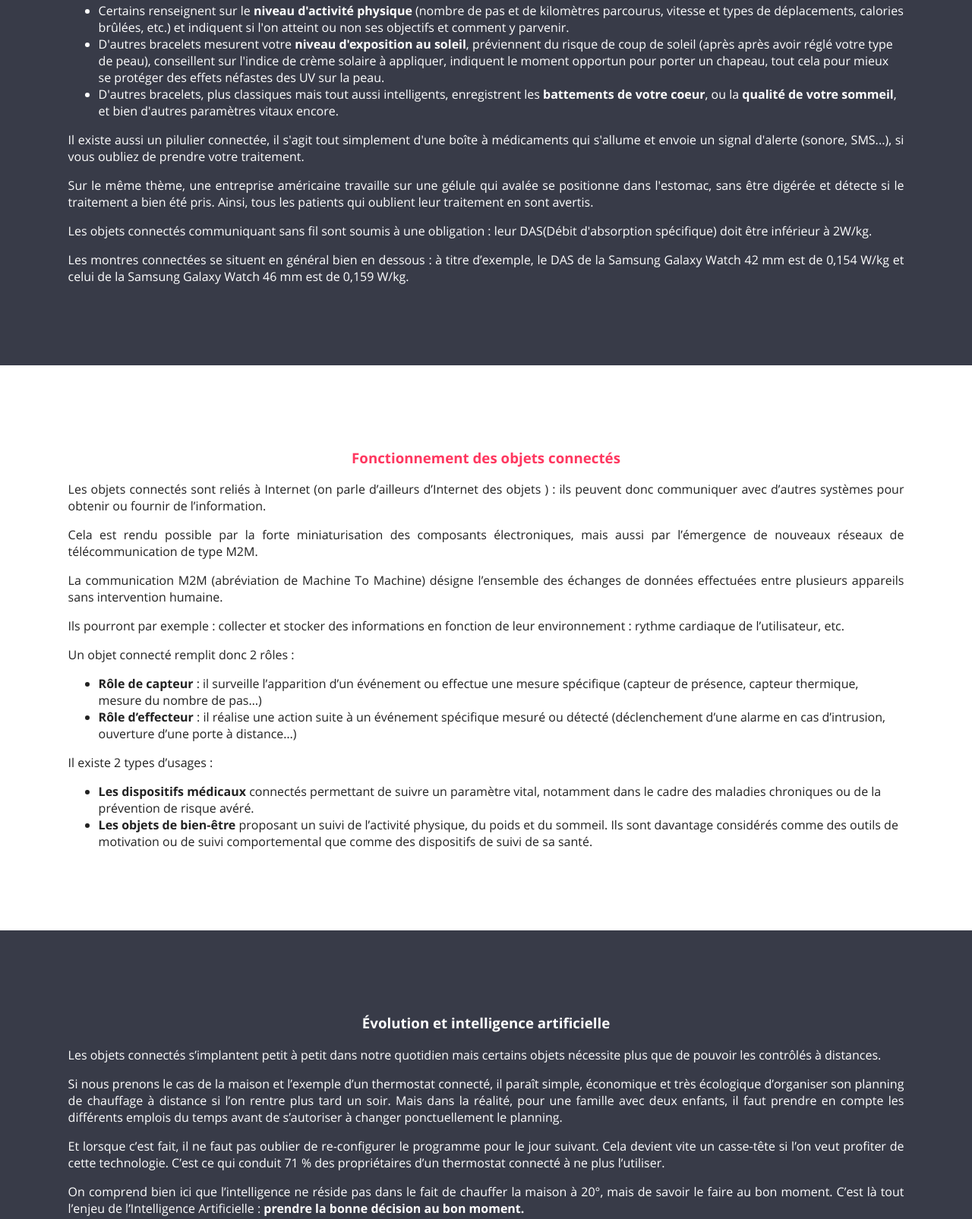
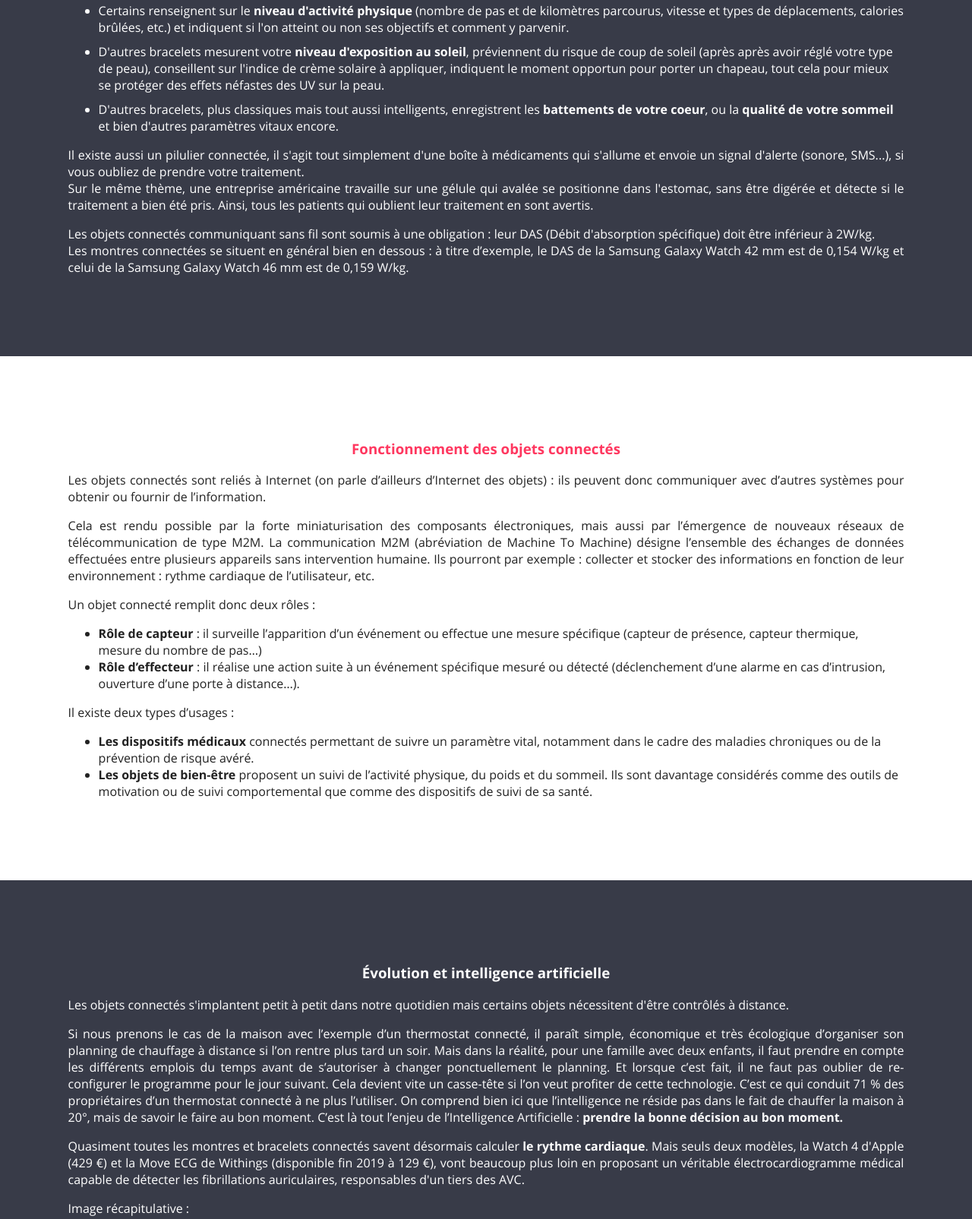
Before and after one commit to ronanren/site-ppp, a website: page objets-connectes/index.html in a window 1280 px wide. Shown: the part 968-2573 px from the top of the page at 76% size. Drawn offline with Linux system fonts and the light colour scheme; files that its build step writes are made by us from their sources.

Commit message:
Correction de fautes d'orthographes

```diff
--- a/css/style.css
+++ b/css/style.css
@@ -639,3 +639,8 @@ footer a {
 .google-fit img, .piconet img, .linear-regression img {
     max-width: 300px;
 }
+
+/* OBJETS */
+#utilisation li {
+    margin-top: 10px;
+}
--- a/objets-connectes/index.html
+++ b/objets-connectes/index.html
@@ -87,9 +87,11 @@
     <main>
         <header>
             <h2>Objets connectés</h2>
-            <p>Les objets connectés captent, stockent, traitent et transmettent des données. Ils peuvent recevoir et
+            <p>
+                Les objets connectés captent, stockent, traitent et transmettent des données. Ils peuvent recevoir et
                 donner des instructions et ont pour cela la capacité à se connecter à un réseau d’information. Ce réseau
-                s'appelle Internet des Objets (IDO) ou Internet of Things (IoT).</p>
+                s'appelle Internet des Objets (IDO) ou Internet of Things (IoT).
+            </p>
             <div class="image-3d">
                 <div class="watch-3d"></div>
             </div>
@@ -97,7 +99,8 @@
 
         <article id="utilisation">
             <h3>Utilisation des objets connectés</h3>
-            <p>Les objets connectés de santé ou de bien-être permettent de franchir un pas important dans sa relation
+            <p>
+                Les objets connectés de santé ou de bien-être permettent de franchir un pas important dans sa relation
                 avec la santé : en se concentrant sur la mesure de paramètres physiologiques comme le rythme cardiaque,
                 la tension, le taux de glycémie ou des activités sportives, sommeil...
             </p>
@@ -108,76 +111,97 @@
                         kilomètres parcourus, vitesse et types de déplacements, calories brûlées, etc.) et indiquent si
                         l'on atteint ou non ses objectifs et comment y parvenir.
                     </li>
-                    <li>D'autres bracelets mesurent votre <b>niveau d'exposition au soleil</b>, préviennent du risque de
-                        coup de soleil (après après avoir réglé votre type de peau), conseillent sur l'indice de crème
-                        solaire à appliquer, indiquent le moment opportun pour porter un chapeau, tout cela pour mieux
-                        se protéger des effets néfastes des UV sur la peau.
+                    <li>D'autres bracelets mesurent votre <strong>niveau d'exposition au soleil</strong>, préviennent du
+                        risque de coup de soleil (après après avoir réglé votre type de peau), conseillent sur l'indice
+                        de crème solaire à appliquer, indiquent le moment opportun pour porter un chapeau, tout cela
+                        pour mieux se protéger des effets néfastes des UV sur la peau.
                     </li>
-                    <li>D'autres bracelets, plus classiques mais tout aussi intelligents, enregistrent les <b>battements
-                            de
-                            votre coeur</b>, ou la <b>qualité de votre sommeil</b>, et bien d'autres paramètres vitaux
-                        encore. </li>
+                    <li>D'autres bracelets, plus classiques mais tout aussi intelligents, enregistrent les
+                        <strong>battements de votre coeur</strong>, ou la <strong>qualité de votre sommeil</strong> et
+                        bien d'autres paramètres vitaux encore.
+                    </li>
                 </ul>
             </p>
-            <p>Il existe aussi un pilulier connectée, il s'agit tout simplement d'une boîte à médicaments qui s'allume
-                et envoie un signal d'alerte (sonore, SMS...), si vous oubliez de prendre votre traitement.</p>
-            <p>Sur le même thème, une entreprise américaine travaille sur une gélule qui avalée se positionne dans
+
+            <p>
+                Il existe aussi un pilulier connectée, il s'agit tout simplement d'une boîte à médicaments qui s'allume
+                et envoie un signal d'alerte (sonore, SMS...), si vous oubliez de prendre votre traitement. <br />
+                Sur le même thème, une entreprise américaine travaille sur une gélule qui avalée se positionne dans
                 l'estomac, sans être digérée et détecte si le traitement a bien été pris. Ainsi, tous les patients qui
-                oublient leur traitement en sont avertis.</p>
-            <p>Les objets connectés communiquant sans fil sont soumis à une obligation : leur DAS(Débit d'absorption
-                spécifique) doit être inférieur à 2W/kg.</p>
-            <p>Les montres connectées se situent en général bien en dessous : à titre d’exemple, le DAS de la Samsung
-                Galaxy Watch 42 mm est de 0,154 W/kg et celui de la Samsung Galaxy Watch 46 mm est de 0,159 W/kg.</p>
+                oublient leur traitement en sont avertis.
+            </p>
+            <p>
+                Les objets connectés communiquant sans fil sont soumis à une obligation : leur DAS (Débit d'absorption
+                spécifique) doit être inférieur à 2W/kg. <br />
+                Les montres connectées se situent en général bien en dessous : à titre d’exemple, le DAS de la Samsung
+                Galaxy Watch 42 mm est de 0,154 W/kg et celui de la Samsung Galaxy Watch 46 mm est de 0,159 W/kg.
+            </p>
         </article>
         <article id="fonctionnement">
             <h3>Fonctionnement des objets connectés</h3>
-            <p>Les objets connectés sont reliés à Internet (on parle d’ailleurs d’Internet des objets ) : ils peuvent
-                donc communiquer avec d’autres systèmes pour obtenir ou fournir de l’information. </p>
-            <p>Cela est rendu possible par la forte miniaturisation des composants électroniques, mais aussi par
-                l’émergence de nouveaux réseaux de télécommunication de type M2M.</p>
-            <p>La communication M2M (abréviation de Machine To Machine) désigne l’ensemble des échanges de données
-                effectuées entre plusieurs appareils sans intervention humaine.</p>
-            <p>Ils pourront par exemple : collecter et stocker des informations en fonction de leur environnement :
+            <p>
+                Les objets connectés sont reliés à Internet (on parle d’ailleurs d’Internet des objets) : ils peuvent
+                donc communiquer avec d’autres systèmes pour obtenir ou fournir de l’information.
+            </p>
+            <p>
+                Cela est rendu possible par la forte miniaturisation des composants électroniques, mais aussi par
+                l’émergence de nouveaux réseaux de télécommunication de type M2M.
+                La communication M2M (abréviation de Machine To Machine) désigne l’ensemble des échanges de données
+                effectuées entre plusieurs appareils sans intervention humaine.
+                Ils pourront par exemple : collecter et stocker des informations en fonction de leur environnement :
                 rythme cardiaque de l’utilisateur, etc.
             </p>
-            <p>Un objet connecté remplit donc 2 rôles :</p>
-            <ul>
-                <li><b>Rôle de capteur</b> : il surveille l’apparition d’un événement ou effectue une mesure spécifique
-                    (capteur de présence, capteur thermique, mesure du nombre de pas…)</li>
-                <li><b>Rôle d’effecteur</b> : il réalise une action suite à un événement spécifique mesuré ou détecté
-                    (déclenchement d’une alarme en cas d’intrusion, ouverture d’une porte à distance…)</li>
-            </ul>
-            <p>Il existe 2 types d’usages :</p>
-            <ul>
-                <li><b>Les dispositifs médicaux</b> connectés permettant de suivre un paramètre vital, notamment dans le
-                    cadre des maladies chroniques ou de la prévention de risque avéré.</li>
-                <li><b>Les objets de bien-être</b> proposant un suivi de l’activité physique, du poids et du sommeil.
-                    Ils sont davantage considérés comme des outils de motivation ou de suivi comportemental que comme
-                    des dispositifs de suivi de sa santé.</li>
-            </ul>
+            <p>Un objet connecté remplit donc deux rôles :
+                <ul>
+                    <li>
+                        <strong>Rôle de capteur</strong> : il surveille l’apparition d’un événement ou effectue une
+                        mesure spécifique (capteur de présence, capteur thermique, mesure du nombre de pas…)
+                    </li>
+                    <li>
+                        <strong>Rôle d’effecteur</strong> : il réalise une action suite à un événement spécifique mesuré
+                        ou détecté (déclenchement d’une alarme en cas d’intrusion, ouverture d’une porte à distance…).
+                    </li>
+                </ul>
+            </p>
+            <p>Il existe deux types d’usages :
+                <ul>
+                    <li>
+                        <strong>Les dispositifs médicaux</strong> connectés permettant de suivre un paramètre vital,
+                        notamment dans le cadre des maladies chroniques ou de la prévention de risque avéré.
+                    </li>
+                    <li><strong>Les objets de bien-être</strong> proposent un suivi de l’activité physique, du poids et
+                        du sommeil. Ils sont davantage considérés comme des outils de motivation ou de suivi
+                        comportemental que comme des dispositifs de suivi de sa santé.
+                    </li>
+                </ul>
+            </p>
         </article>
         <article id="evolution">
             <h3>Évolution et intelligence artificielle</h3>
-            <p>Les objets connectés s’implantent petit à petit dans notre quotidien mais certains objets nécessite plus
-                que de pouvoir les contrôlés à distances.</p>
-            <p>Si nous prenons le cas de la maison et l’exemple d’un thermostat connecté, il paraît simple, économique
+            <p>
+                Les objets connectés s'implantent petit à petit dans notre quotidien mais certains objets nécessitent
+                d'être contrôlés à distance.
+            </p>
+            <p>
+                Si nous prenons le cas de la maison avec l’exemple d’un thermostat connecté, il paraît simple, économique
                 et très écologique d’organiser son planning de chauffage à distance si l’on rentre plus tard un soir.
                 Mais dans la réalité, pour une famille avec deux enfants, il faut prendre en compte les différents
-                emplois du temps avant de s’autoriser à changer ponctuellement le planning.</p>
-            <p> Et lorsque c’est fait, il ne faut pas oublier de re-configurer le programme pour le jour suivant. Cela
-                devient vite un casse-tête si l’on veut profiter de cette technologie. C’est ce qui conduit 71 % des
-                propriétaires d’un thermostat connecté à ne plus l’utiliser.</p>
-            <p>On comprend bien ici que l’intelligence ne réside pas dans le fait de chauffer la maison à 20°, mais de
-                savoir le faire au bon moment. C’est là tout l’enjeu de l’Intelligence Artificielle : <b>prendre la
-                    bonne décision au bon moment.</b></p>
-            <p>Quasiment toutes les montres et bracelets connectés savent désormais calculer <b>le rythme cardiaque</b>.
+                emplois du temps avant de s’autoriser à changer ponctuellement le planning. Et lorsque c’est fait, il ne
+                faut pas oublier de re-configurer le programme pour le jour suivant. Cela devient vite un casse-tête si
+                l’on veut profiter de cette technologie. C’est ce qui conduit 71 % des propriétaires d’un thermostat
+                connecté à ne plus l’utiliser. On comprend bien ici que l’intelligence ne réside pas dans le fait de
+                chauffer la maison à 20°, mais de savoir le faire au bon moment. C’est là tout l’enjeu de l’Intelligence
+                Artificielle : <strong>prendre la bonne décision au bon moment.</strong></p>
+            <p>
+                Quasiment toutes les montres et bracelets connectés savent désormais calculer <b>le rythme cardiaque</b>.
                 Mais seuls deux modèles, la Watch 4 d'Apple (429 €) et la Move ECG de Withings (disponible fin 2019 à
                 129 €), vont beaucoup plus loin en proposant un véritable électrocardiogramme médical capable de
-                détecter les fibrillations auriculaires, responsables d'un tiers des AVC.</p>
-            <p>Image récapitulatif :</p>
+                détecter les fibrillations auriculaires, responsables d'un tiers des AVC.
+            </p>
+            <p>Image récapitulative :</p>
             <figure>
                 <img src="../img/fonctionnement-oc.png" alt="fonctionnement objets connectés">
-                <figcaption>source : <a href="www.guide-sante-connectee.fr/un-objet-connecte-pour-quel-usage">Guide
+                <figcaption>Source : <a href="www.guide-sante-connectee.fr/un-objet-connecte-pour-quel-usage">Guide
                         santé connectée</a></figcaption>
             </figure>
         </article>
```
